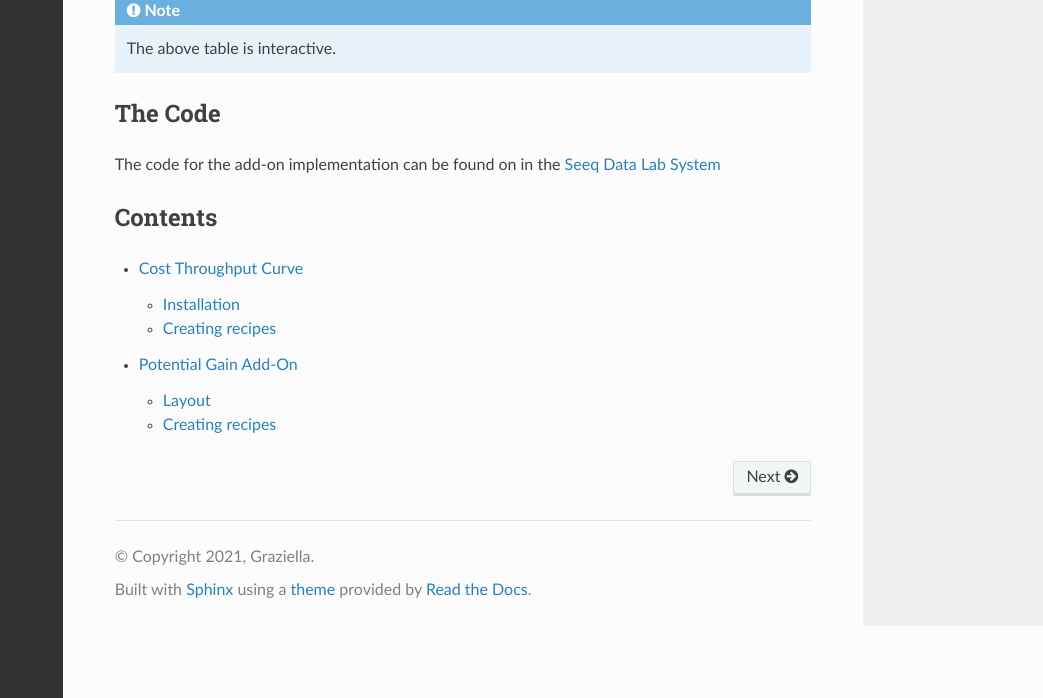
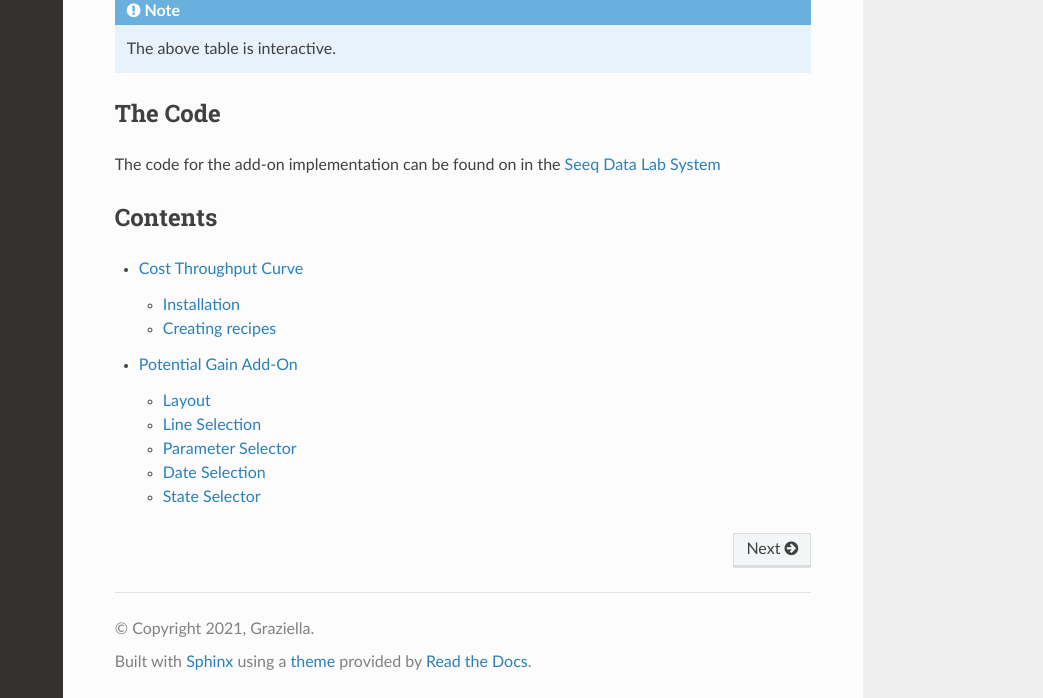
Before and after one commit to heananbird/Seeq-Cost-Throughput-Curve-Guide, a Sphinx documentation site: the page built from docs/source/index.rst, in a window 1280 px wide and 900 px high, scrolled down 715 px, cut to the strip 202-900 px from the top of the window. Shown: the whole strip, without its empty margins (237-1280 px from the left). Built offline with Sphinx 7.4.7 and the Read the Docs theme 2.0.0, drawn with Linux system fonts in a browser that asks for light colours; some of the changed lines change nothing that is shown.

Commit message:
Update potential.rst

```diff
--- a/docs/source/potential.rst
+++ b/docs/source/potential.rst
@@ -49,7 +49,7 @@
                     children=["User Guide"]
                 )
 
-    togglesteady = v.Switch(label='In', v_model=True)
+    togglesteady = v.Switch(label='Steady State', v_model=True)
 
     results_container = v.Container(fluid=True, children=["Results and visualizations will be displayed here"])
 
@@ -75,34 +75,95 @@
 
     app
 
-Creating recipes
+Line Selection
 ----------------
 
-To retrieve a list of random ingredients,
+To select data from a group of lines, click "Select Lines" and pick the one or multiple lines of imterest.
 
 .. jupyter-execute::
+    :hide-code:
 
-  name = 'world'
-  print('hello ' + name + '!')
+    line_selector = v.Select(
+                label="Select Lines",
+                items=['Line 1', 'Line 2', 'Line 3', 'Line 4'],
+                v_model="",
+                multiple=True,
+            )
 
+    app = v.Layout(line_selector)
 
-you can use the ``lumache.get_random_ingredients()`` function:
+    app
 
-.. autofunction:: lumache.get_random_ingredients
+Parameter Selector
+-------------------
 
-The ``kind`` parameter should be either ``"meat"``, ``"fish"``,
-or ``"veggies"``. Otherwise, :py:func:`lumache.get_random_ingredients`
-will raise an exception.
-
-.. autoexception:: lumache.InvalidKindError
-
-For example:
-
->>> import lumache
->>> lumache.get_random_ingredients()
-['shells', 'gorgonzola', 'parsley']
+To select a single parameter metric or multiple, click "Select Parameters" and pick one or multiple of interest.
 
 .. jupyter-execute::
+    :hide-code:
 
-  name = 'world'
-  print('hello ' + name + '!')
+    parameter_selector = v.Select(
+            label="Select Parameter",
+            items=['Fast','Slow','Quick','Top','Bottom'],
+            v_model="",
+            multiple=True,
+        )
+    app = v.Layout(parameter_selector)
+
+    app
+
+.. note::
+    Data table will now appear, as you adjust the values in Parameter Selector and Line Selection the table will auto-update.
+
+Date Selection
+--------------
+
+Date Selection is split into two parts:
+
+-Start/End Date: Where dates of interest in MM/DD/YYYY Format are placed
+
+.. jupyter-execute::
+    :hide-code:
+
+    date_text = v.TextField(label="Start Date",
+                            hint="MM/DD/YYYY format",
+                            persistent_hint=True,
+                            prepend_icon='event',
+                            v_model='03/02/2022')
+
+    date_text2 = v.TextField(label="End Date",
+                             hint="MM/DD/YYYY format",
+                             persistent_hint=True,
+                             prepend_icon='event',
+                             v_model='04/07/2023')
+
+    app = v.Layout(children=[v.Row(v.Col(cols="4", children=[date_text]),v.Col(cols="4", children=[date_text2]))])
+
+    app
+
+-Get Dates Button: When clicked new data is drawn for stored data and tables are updated
+
+.. jupyter-execute::
+    :hide-code:
+
+    dialog = v.Dialog(v_model=False, children=[
+        v.Btn(slot="activator", color="primary", children=["Get Dates"])
+        ])
+
+    app = v.Layout(dialog)
+
+    app
+
+State Selector
+-------------------
+
+Data is split into stead state processes (greater than 4 hours) and transient state process (less than 4 hours). Using this toggle the two groups of data can be transitioned back and forth.
+
+.. jupyter-execute::
+    :hide-code:
+
+    togglesteady = v.Switch(label='Steady State', v_model=True)
+
+    app = v.Layout(togglesteady)
+
+    app
```
